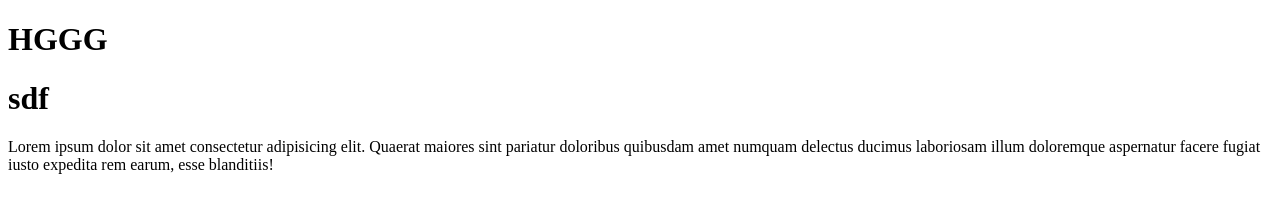
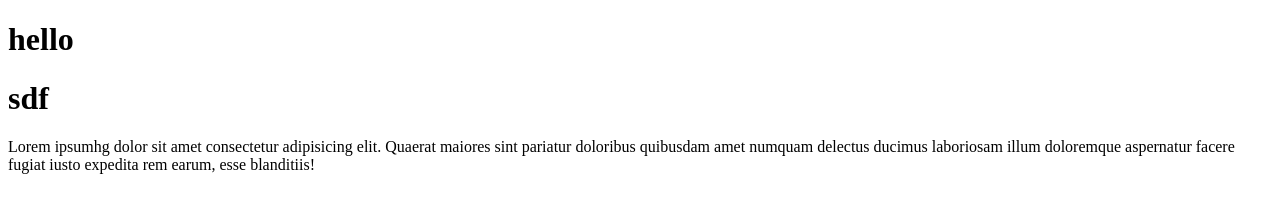
Before and after one commit to smsgaming019-spec/web-me, a plain HTML site: page index.html in a window 1280 px wide. Drawn offline with Linux system fonts and the light colour scheme.

Commit message:
dfg omar

```diff
--- a/index.html
+++ b/index.html
@@ -6,8 +6,8 @@
     <title>DocumenGGGt</title>
 </head>
 <body>
-    <H1>HGGG</H1>
+    <H1>hello</H1>
     <h1>sdf </h1>
-    <p>Lorem ipsum dolor sit amet consectetur adipisicing elit. Quaerat maiores sint pariatur doloribus quibusdam amet numquam delectus ducimus laboriosam illum doloremque aspernatur facere fugiat iusto expedita rem earum, esse blanditiis!</p>
+    <p>Lorem ipsumhg dolor sit amet consectetur adipisicing elit. Quaerat maiores sint pariatur doloribus quibusdam amet numquam delectus ducimus laboriosam illum doloremque aspernatur facere fugiat iusto expedita rem earum, esse blanditiis!</p>
 </body>
 </html>
```
